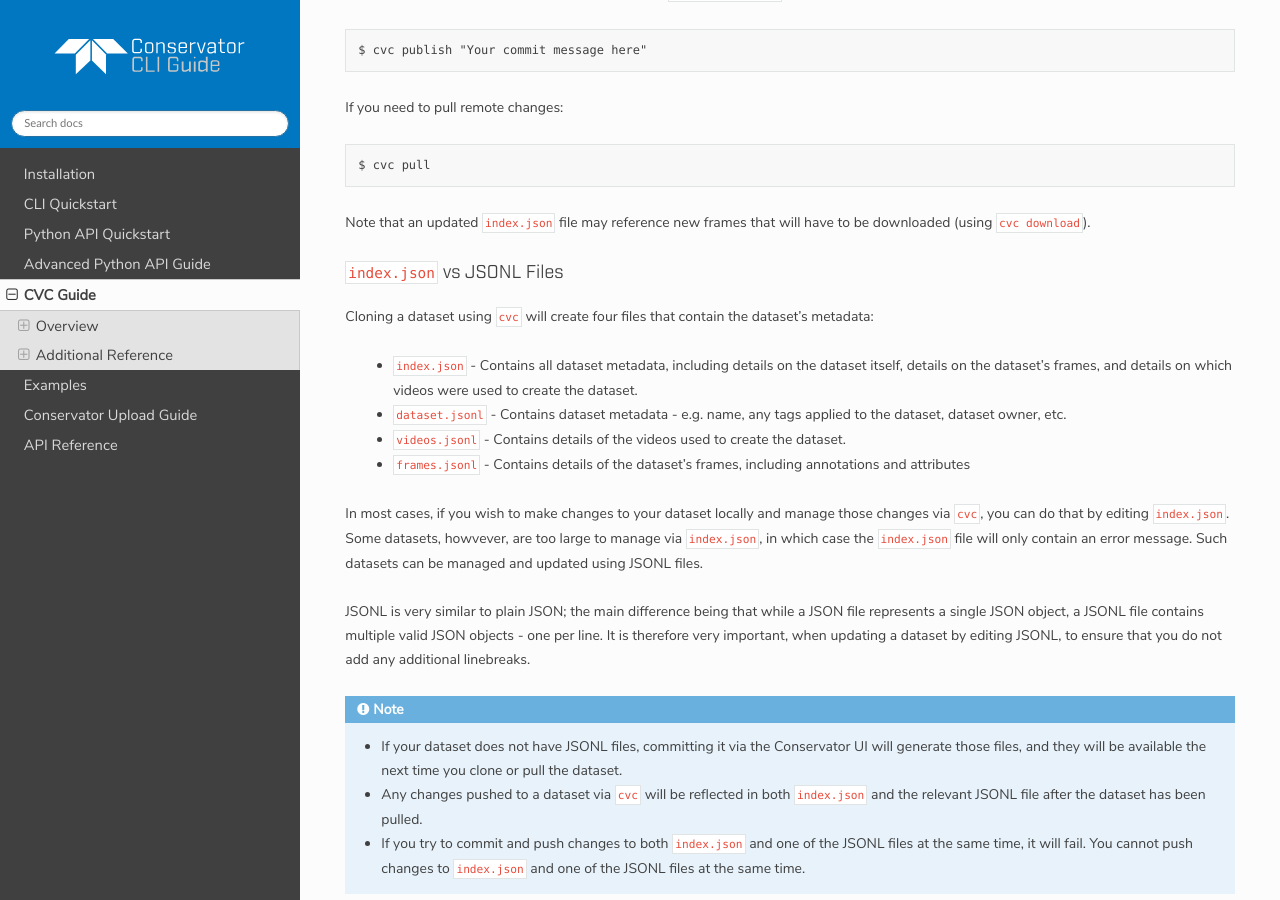
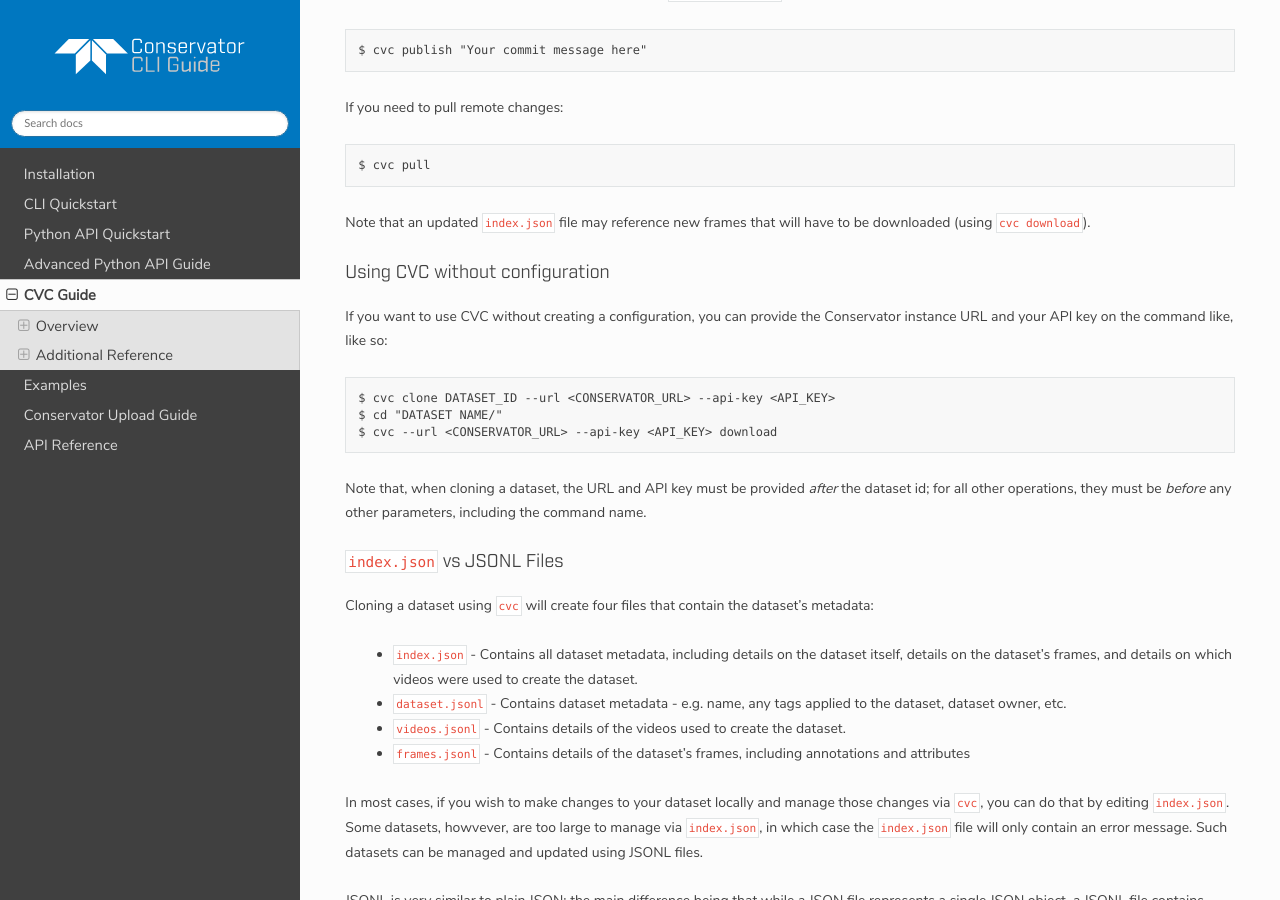
Before and after one commit to FLIR/conservator-cli, a Sphinx documentation site: the page built from docs/usage/cvc_guide.rst, in a window 1280 px wide and 900 px high, scrolled down 999 px. Built offline with Sphinx 7.4.7 and the Read the Docs theme 2.0.0, drawn with Linux system fonts in a browser that asks for light colours; some web fonts are replaced.

Commit message:
Updated CVC docs

```diff
--- a/docs/usage/cvc_guide.rst
+++ b/docs/usage/cvc_guide.rst
@@ -53,6 +53,20 @@
 
 Note that an updated ``index.json`` file may reference new frames that will have
 to be downloaded (using ``cvc download``).
+
+Using CVC without configuration
+^^^^^^^^^^^^^^^^^^^^^^^^^^^^^^^
+
+If you want to use CVC without creating a configuration, you can provide the
+Conservator instance URL and your API key on the command like, like so::
+
+    $ cvc clone DATASET_ID --url <CONSERVATOR_URL> --api-key <API_KEY>
+    $ cd "DATASET NAME/"
+    $ cvc --url <CONSERVATOR_URL> --api-key <API_KEY> download
+
+Note that, when cloning a dataset, the URL and API key must be provided *after* the dataset id;
+for all other operations, they must be *before* any other parameters, including the command name.
+
 
 ``index.json`` vs JSONL Files
 ^^^^^^^^^^^^^^^^^^^^^^^^^^^^^
```
